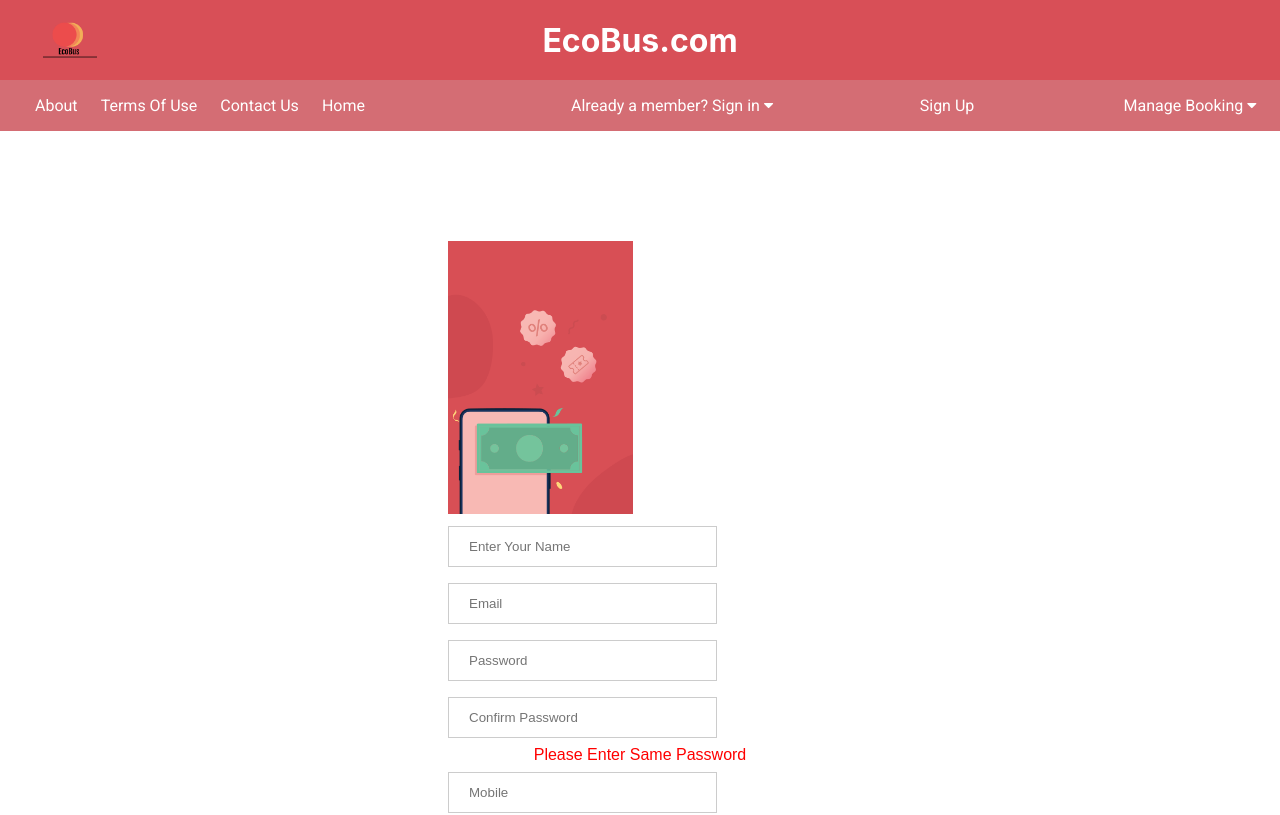
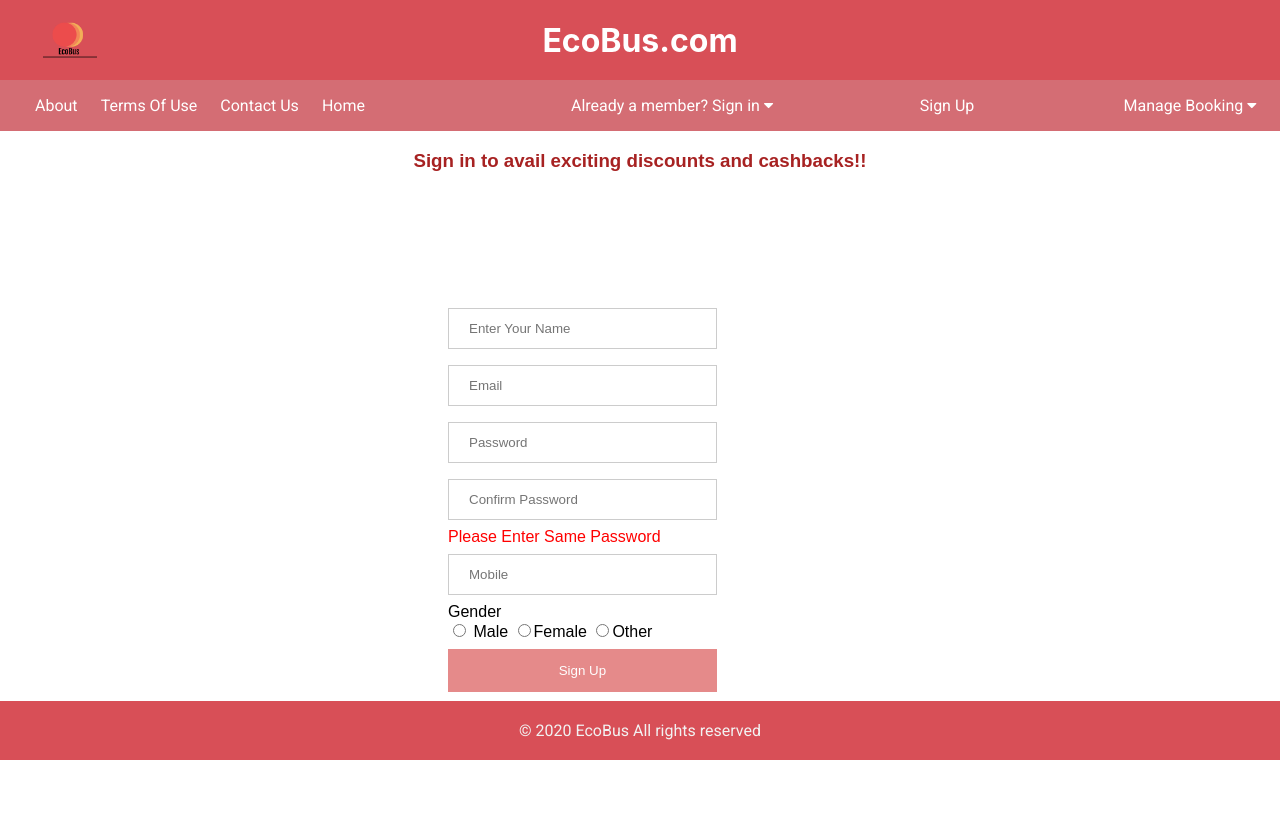
Before and after one commit to AnkurRaj9775/ProjectGladiatorFrontEnd, an Angular app: page /register in a window 1280 px wide. Shown: the top 815 px of the page. Built offline with nearby package versions, Linux system fonts and the light colour scheme.

Commit message:
register

```diff
--- a/src/app/register/register.component.html
+++ b/src/app/register/register.component.html
@@ -1,22 +1,22 @@
-<div class="row">
-
+<div class="row" >
+  <h3 style="color:rgb(167, 34, 34);text-align: center;"> Sign in to avail exciting discounts and cashbacks!!</h3>
   <div class="main">
     <div class="card">
-      <img src="assets/Register.jpg" alt="Could not find image">
+
       <form   #registerForm='ngForm' (ngSubmit)='registerUser(registerForm)' >
 
         <input type="text" placeholder="Enter Your Name" name="userFirstName" (keypress)='isAName($event)'
           [(ngModel)]="customer.name" required autocomplete="off">
-          <span class="error" align="center">Please Enter Your Name</span>
+          <span class="error" >Please Enter Your Name</span>
         <input type="email" name="userEmail" pattern="^\w+([\.-]?\w+)*@\w+([\.-]?\w+)*(\.\w{1,3})+$" placeholder="Email"
           required [(ngModel)]="customer.email" autocomplete="off">
-          <span class="error" align="center">Invalid Email Id</span>
+          <span class="error" >Invalid Email Id</span>
         <input type="password" name="password" placeholder="Password" ngModel minlength="8"
           pattern="^(?=.*[a-z])(?=.*[A-Z])(?=.*[0-9])(?=.*[!@#\$%\^&\*]).{8,15}$" [(ngModel)]='customer.password'
           required>
 
         <input type="password" name="confirmPassword" id="confirmPassword" placeholder="Confirm Password" [(ngModel)]="confirmPass" required>
-        <div *ngIf='!confirmPassword();' align="center" style="color: red;">Please Enter Same Password</div>
+        <div *ngIf='!confirmPassword();'  style="color: red;">Please Enter Same Password</div>
 
         <input type="text" placeholder="Mobile" name="userMobile" id="userMobile"
           (keypress)='isNumber($event,"userMobile",10)' (keyup)='manageMobile("userMobile")' value="" minlength="11"
```
